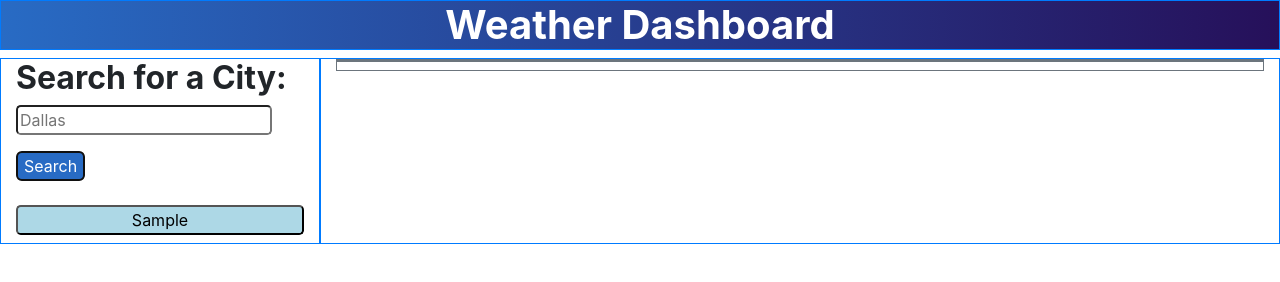
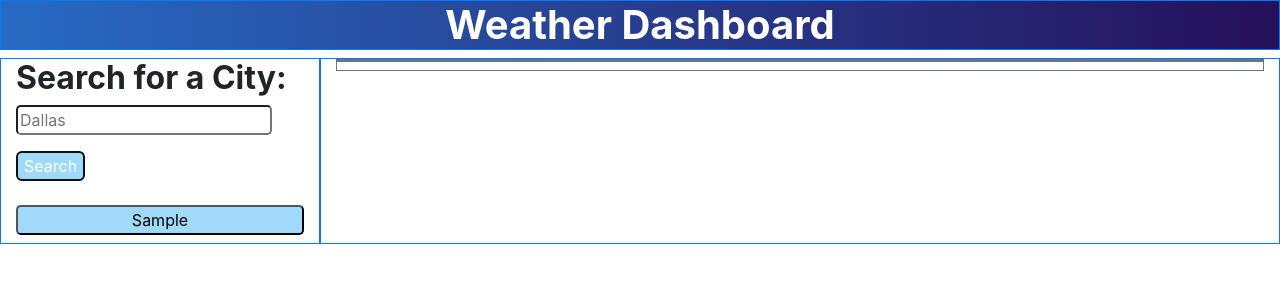
Before and after one commit to svnday/Weather_Dashboard_Challenge, a plain HTML site: page index.html in a window 1280 px wide. Both pictures are taken after typing "Sample" into the empty fields and a click on the button "Search". Drawn offline with nearby package versions, Linux system fonts and the light colour scheme; no server answers; a web font is replaced by a local one.

Commit message:
adjusted colors on buttons

```diff
--- a/assets/css/style.css
+++ b/assets/css/style.css
@@ -7,12 +7,12 @@ ul {
 }
 
 #search-btn {
-    background-color: #286BC4;
+    background-color: #a0d9fa;
     color: white;
 }
 
 .history-btn {
-    background-color: #ADD8E6;
+    background-color: #a0d9fa;
     color: black;
     display: block;
     width: 100%;
```
